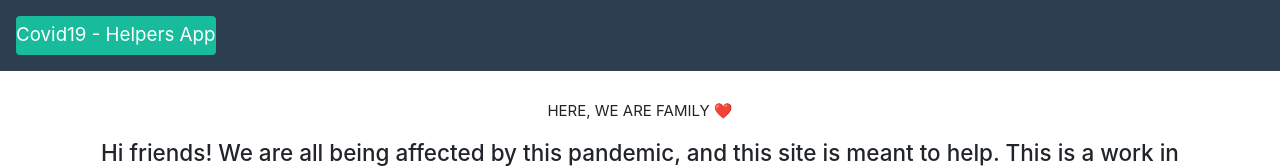
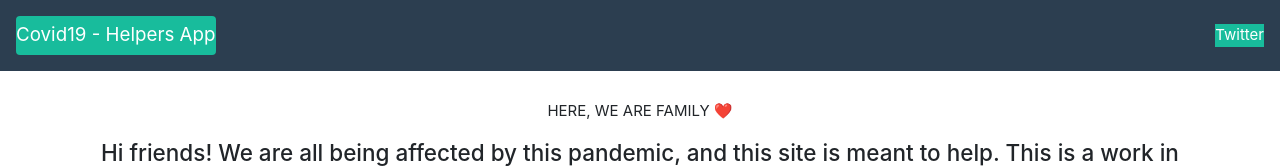
Before and after one commit to ryanam26/Covid19-Help, a React (Create React App) app in the folder frontend/: page / in a window 1280 px wide. Shown: the top 168 px of the page. Built offline with nearby package versions, Linux system fonts and the light colour scheme; no server answers.

Commit message:
twitter to logo

```diff
--- a/frontend/src/NavBar/NavBar.js
+++ b/frontend/src/NavBar/NavBar.js
@@ -13,6 +13,7 @@ function NavBar(props) {
       <Link className="navbar-brand" style={{ backgroundColor: '#18BC9C', borderRadius: '0.25rem'}} to="/">
         Covid19 - Helpers App
       </Link>
+      <Link target="_blank" to={"//www.twitter.com/covid19helpers"} className="navbar-right" style={{ backgroundColor: '#18BC9C', color: '#FFFFFF'}} >Twitter</Link>
     </nav>
   );
 }
```
